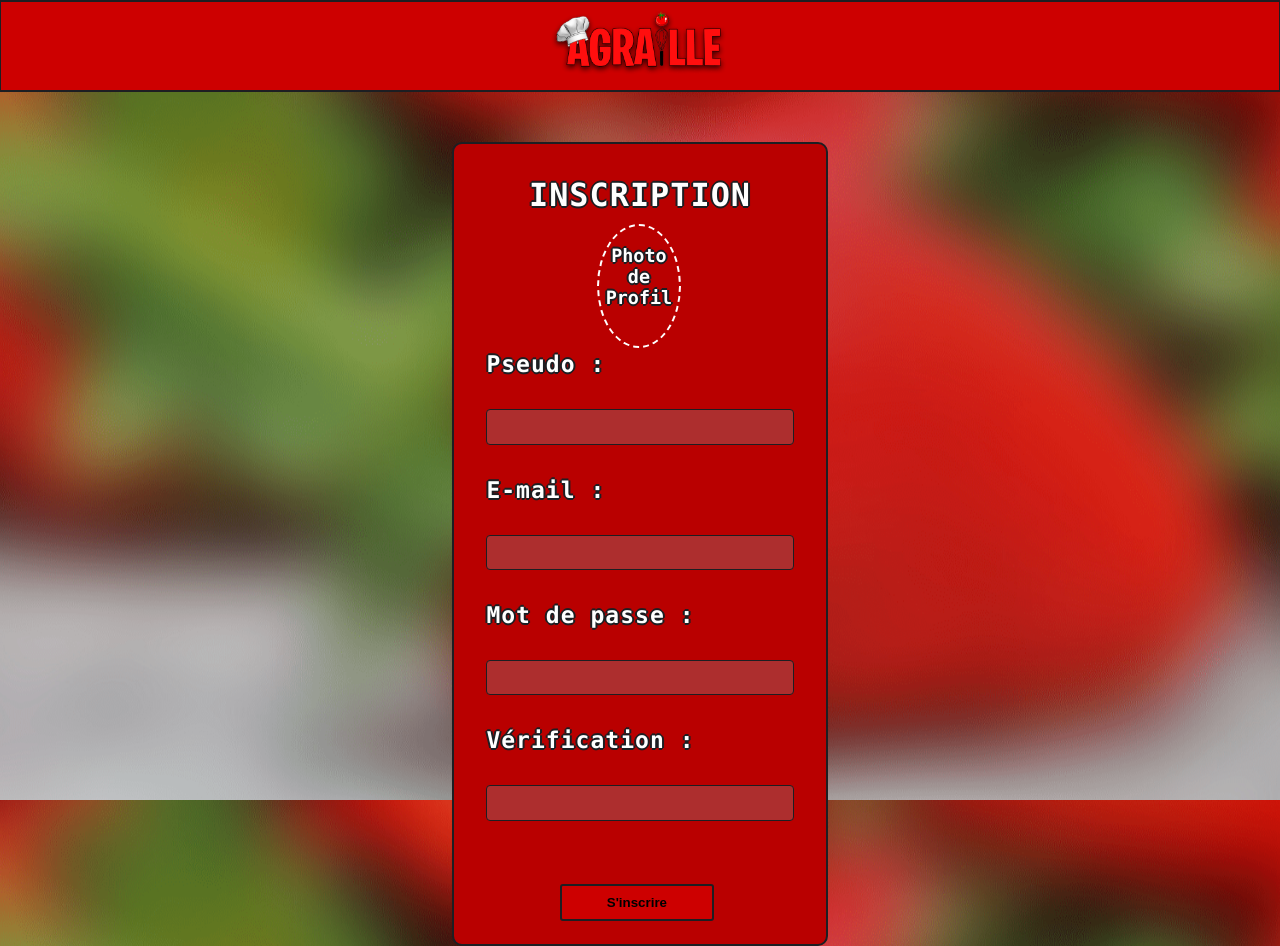
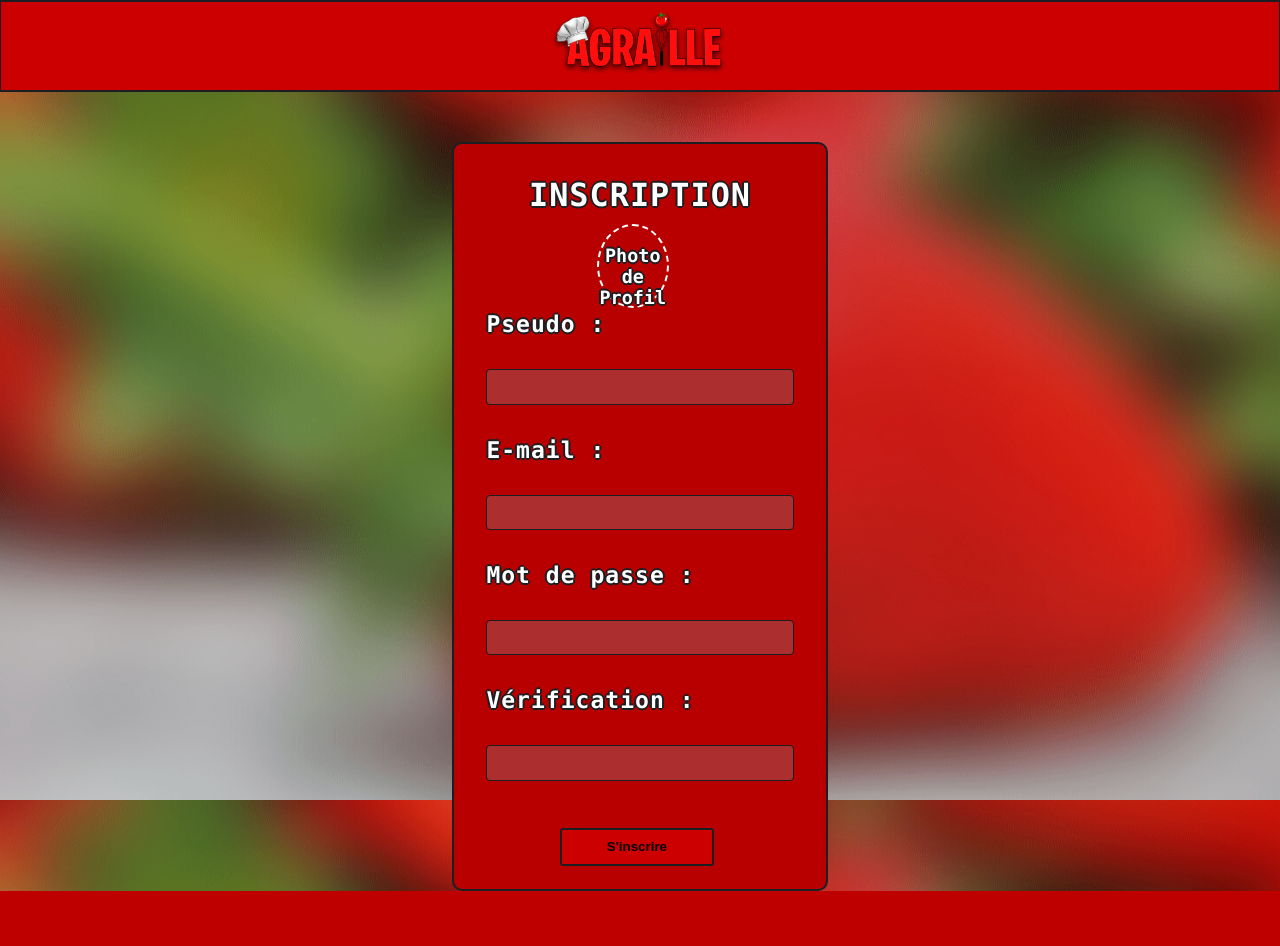
Before and after one commit to Nixi-R/Agraille, a PHP site: page /source/inscription in a window 1280 px wide. After the commit the page ends 891 px from the top, so only its background shows below. Run offline with PHP 8.4, Linux system fonts and the light colour scheme.

Commit message:
css fix inscription

```diff
--- a/css/inscription.css
+++ b/css/inscription.css
@@ -71,8 +71,8 @@ body{
 #pngD{
     border: white dashed 2px;
     border-radius: 100%;
-    height: 120px;
-    width:26%;
+    height: 80px;
+    width:22%;
     margin-left: 36%;
     position: relative;
 }
@@ -187,7 +187,7 @@ body{
     margin-left: 24%;
     outline:none;
     cursor:pointer;
-    margin-top: 10%;
+    margin-top: 5%;
     font-weight: bold;
 }
 
```
